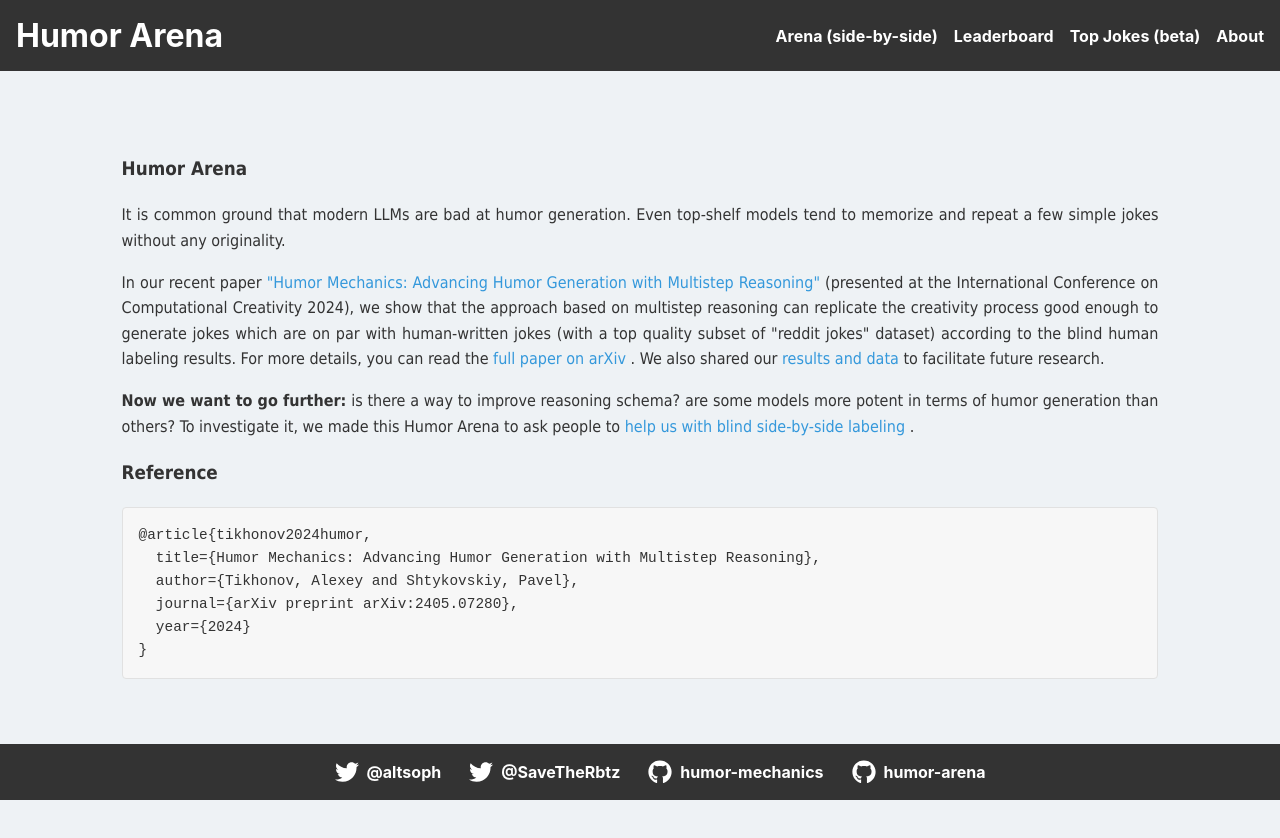
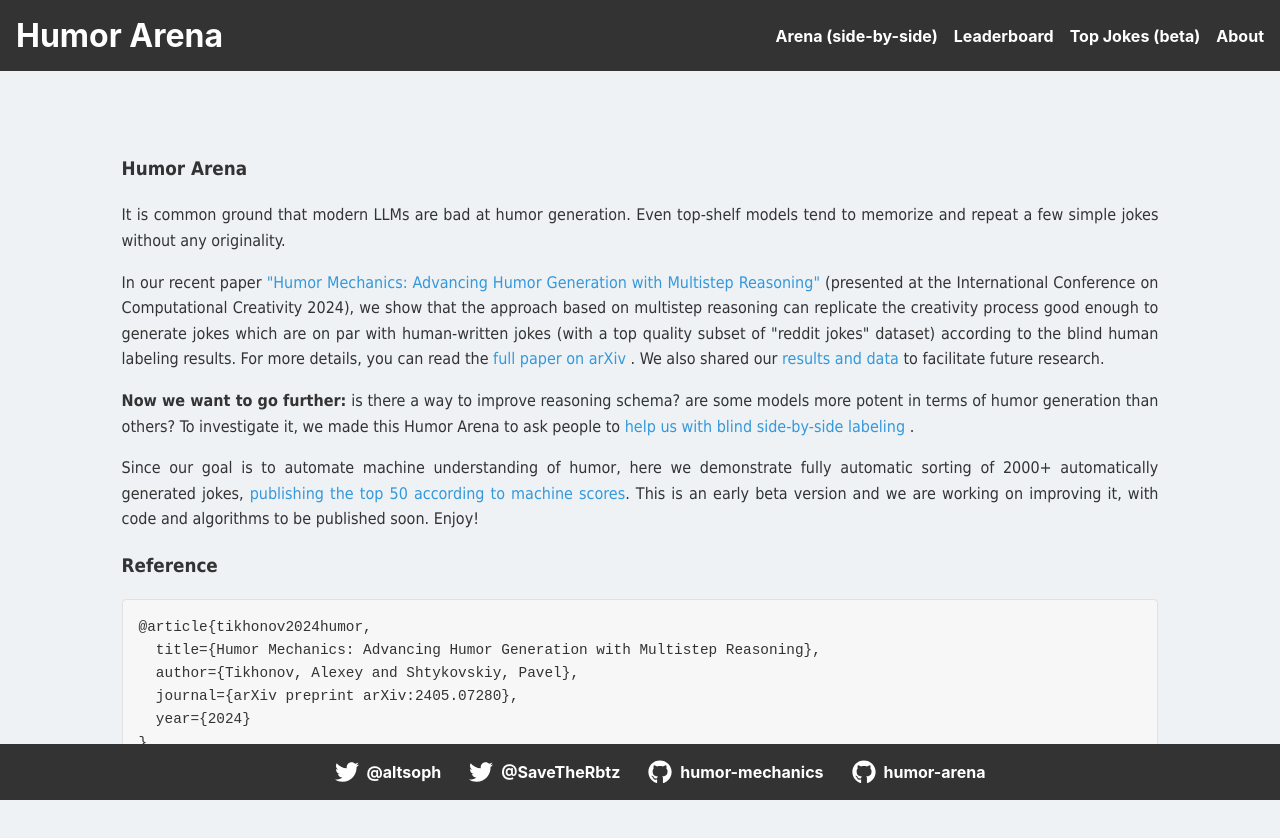
Before and after one commit to SaveTheRbtz/humor, a React (Create React App) app in the folder web/: page / in a window 1280 px wide. Shown: the top 838 px of the page. Before the commit the page ends 800 px from the top, so only its background shows below. Built offline with nearby package versions, Linux system fonts and the light colour scheme; no server answers.

Commit message:
docs: add more top jokes description

```diff
--- a/web/src/About.tsx
+++ b/web/src/About.tsx
@@ -18,8 +18,12 @@ function About() {
           {' '} to facilitate future research.</p>
       </p>
       <p><strong>Now we want to go further:</strong> is there a way to improve reasoning schema? are some models more potent in terms of humor generation than others? To investigate it, we made this Humor Arena to ask people to {' '}
-          <a href="https://humor.ph34r.me/arena" target="_blank" rel="noopener noreferrer">help us with blind side-by-side labeling</a>
+          <a href="/arena" target="_blank" rel="noopener noreferrer">help us with blind side-by-side labeling</a>
           {' '}.
+      </p>
+      <p>
+        Since our goal is to automate machine understanding of humor, here we demonstrate fully automatic sorting of 2000+ automatically generated jokes, <a href="/top-jokes">publishing the top 50 according to machine scores</a>.
+        This is an early beta version and we are working on improving it, with code and algorithms to be published soon. Enjoy!
       </p>
       <p>
       <h3>Reference</h3>
--- a/web/src/TopJokes.css
+++ b/web/src/TopJokes.css
@@ -45,8 +45,42 @@
     .top-jokes-container {
         padding: 4px;
     }
+
     .top-jokes-table th,
     .top-jokes-table td {
         padding: 4px;
     }
 }
+
+.about-container {
+    max-width: 90%;
+    margin: 0 auto;
+    padding: 2rem;
+    font-family: Tahoma, Geneva, Verdana, sans-serif;
+    line-height: 1.6;
+    color: #333;
+}
+
+.about-container p {
+    font-size: 1em;
+    margin-bottom: 1em;
+    text-align: justify;
+}
+
+.about-container ul {
+    margin-left: 1.5em;
+    margin-bottom: 1em;
+}
+
+.about-container li {
+    margin-bottom: 0.5em;
+}
+
+.about-container a {
+    color: #3498db;
+    text-decoration: none;
+}
+
+.about-container a:hover {
+    text-decoration: underline;
+}
--- a/web/src/TopJokes.tsx
+++ b/web/src/TopJokes.tsx
@@ -45,6 +45,12 @@ const TopJokes: React.FC = () => {
   return (
     <div className="top-jokes-container">
       <h1>Top Jokes</h1>
+      <div className="about-container">
+        <p>
+          Since our goal is to automate machine understanding of humor, here we demonstrate fully automatic sorting of 2000+ automatically generated jokes, publishing the top 50 according to machine scores.
+          This is an early beta version and we are working on improving it, with code and algorithms to be published soon. Enjoy!
+        </p>
+      </div>
       <table className="top-jokes-table">
         <thead>
           <tr>
```
Also changed, not shown: 3 other files (tests, documents, lock files or other folders).
